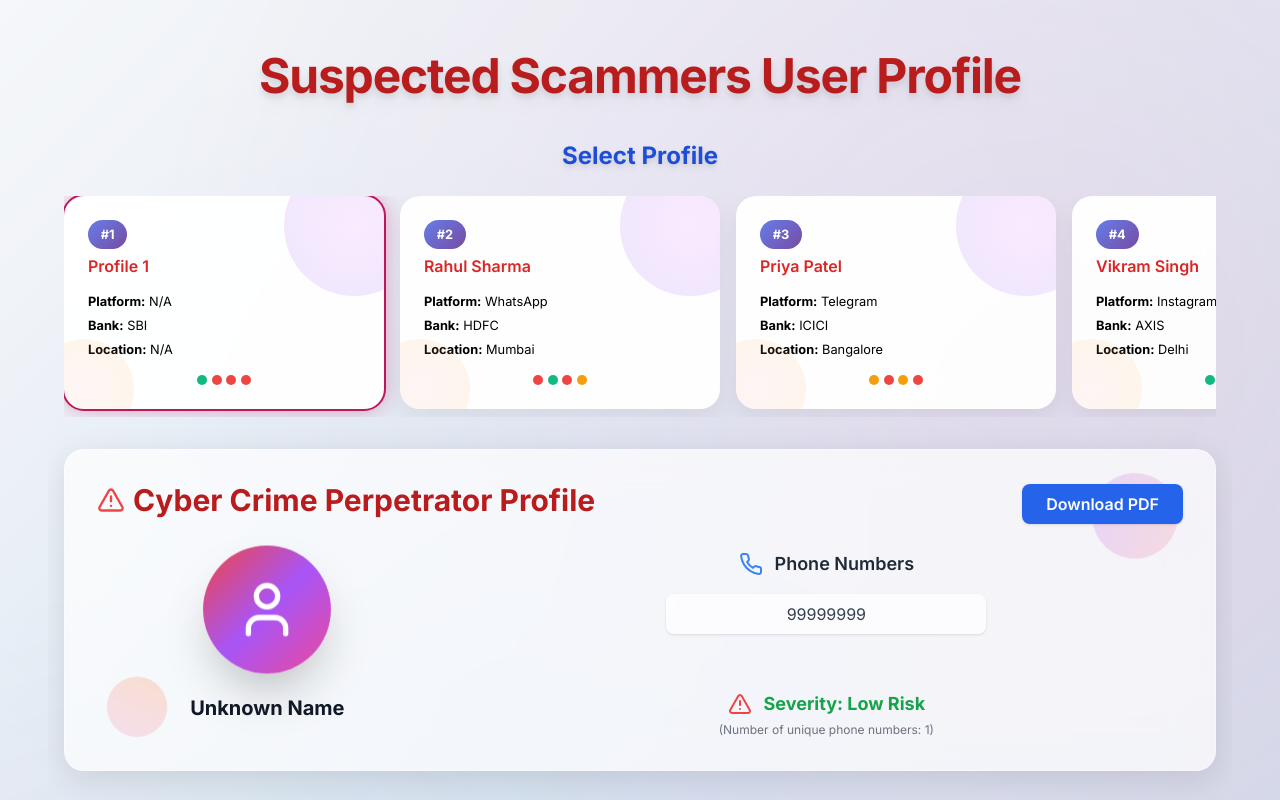
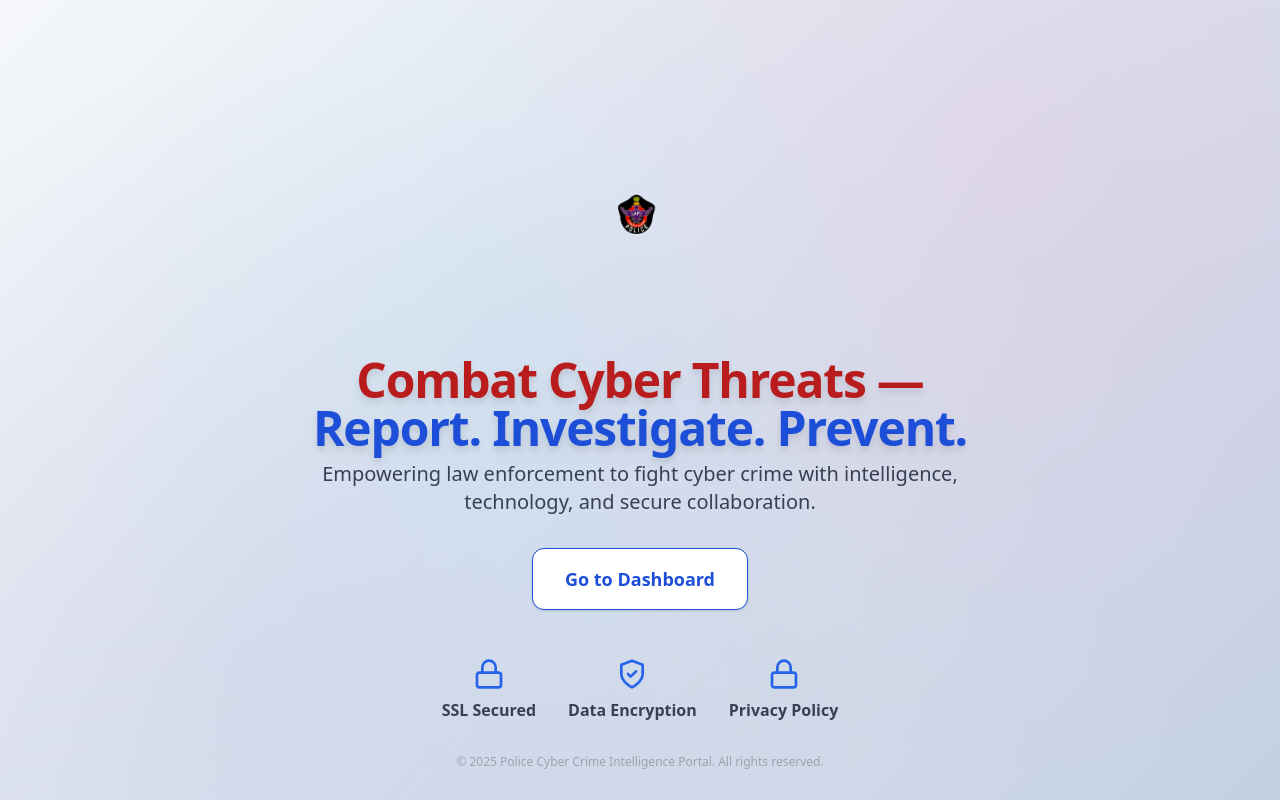
Before and after one commit to sainatha-reddy/Andhra_Police_hackathon, a React (Create React App) app: page / in a window 1280 px wide. Shown: the top 800 px of the page. Built offline with nearby package versions, Linux system fonts and the light colour scheme.

Commit message:
Add react-router-dom for routing, create LandingPage component, and update App.js for navigation

```diff
--- a/package.json
+++ b/package.json
@@ -9,6 +9,7 @@
     "lucide-react": "^0.292.0",
     "react": "^18.2.0",
     "react-dom": "^18.2.0",
+    "react-router-dom": "^7.6.3",
     "react-scripts": "5.0.1",
     "styled-components": "^6.1.1",
     "xlsx": "^0.18.5"
--- a/src/App.js
+++ b/src/App.js
@@ -1,7 +1,8 @@
-import React, { useState } from 'react';
+import React from 'react';
 import styled from 'styled-components';
-import { motion, AnimatePresence } from 'framer-motion';
+import { BrowserRouter, Routes, Route } from 'react-router-dom';
 import UserProfile from './components/UserProfile';
+import LandingPage from './LandingPage';
 import './App.css';
 
 const AppContainer = styled.div`
@@ -14,9 +15,14 @@ const AppContainer = styled.div`
 
 const App = () => {
   return (
-    <AppContainer>
-      <UserProfile />
-    </AppContainer>
+    <BrowserRouter>
+      <AppContainer>
+        <Routes>
+          <Route path="/" element={<LandingPage />} />
+          <Route path="/dashboard" element={<UserProfile />} />
+        </Routes>
+      </AppContainer>
+    </BrowserRouter>
   );
 };
 
--- /dev/null
+++ b/src/LandingPage.js
@@ -0,0 +1,49 @@
+import React from 'react';
+import { ShieldCheck, Lock } from 'lucide-react';
+import { useNavigate } from 'react-router-dom';
+
+const LandingPage = () => {
+  const navigate = useNavigate();
+  return (
+    <div className="min-h-screen flex flex-col items-center font-sans pt-12">
+      {/* Hero Section */}
+      <div className="w-full max-w-3xl mx-auto text-center px-6">
+        <img
+          src="/Police_logo.png"
+          alt="Police Logo"
+          className="h-72 w-auto mx-auto -mb-180"
+        />
+        <h1 className="text-4xl md:text-5xl font-extrabold text-red-700 mb-2 tracking-tight drop-shadow-lg">Combat Cyber Threats — <span className="text-blue-700">Report. Investigate. Prevent.</span></h1>
+        <p className="text-lg md:text-xl text-gray-700 mb-8">Empowering law enforcement to fight cyber crime with intelligence, technology, and secure collaboration.</p>
+        <div className="flex flex-col md:flex-row gap-4 justify-center items-center">
+
+          <button
+            onClick={() => navigate('/dashboard')}
+            className="inline-block px-8 py-4 rounded-xl bg-white hover:bg-gray-100 text-blue-700 font-bold text-lg shadow transition border border-blue-700"
+          >
+            Go to Dashboard
+          </button>
+        </div>
+      </div>
+
+      {/* Security Badges & Info */}
+      <div className="flex flex-wrap justify-center gap-8 mt-12 mb-4">
+        <div className="flex flex-col items-center">
+          <Lock className="w-8 h-8 text-blue-600 mb-2" />
+          <span className="text-gray-700 font-semibold">SSL Secured</span>
+        </div>
+        <div className="flex flex-col items-center">
+          <ShieldCheck className="w-8 h-8 text-blue-600 mb-2" />
+          <span className="text-gray-700 font-semibold">Data Encryption</span>
+        </div>
+        <div className="flex flex-col items-center">
+          <Lock className="w-8 h-8 text-blue-600 mb-2" />
+          <span className="text-gray-700 font-semibold">Privacy Policy</span>
+        </div>
+      </div>
+      <footer className="text-center text-gray-400 text-xs py-4">© {new Date().getFullYear()} Police Cyber Crime Intelligence Portal. All rights reserved.</footer>
+    </div>
+  );
+};
+
+export default LandingPage;
```
Also changed, not shown: public/Police_logo.png (added), 1 other file (tests, documents, lock files or other folders).
